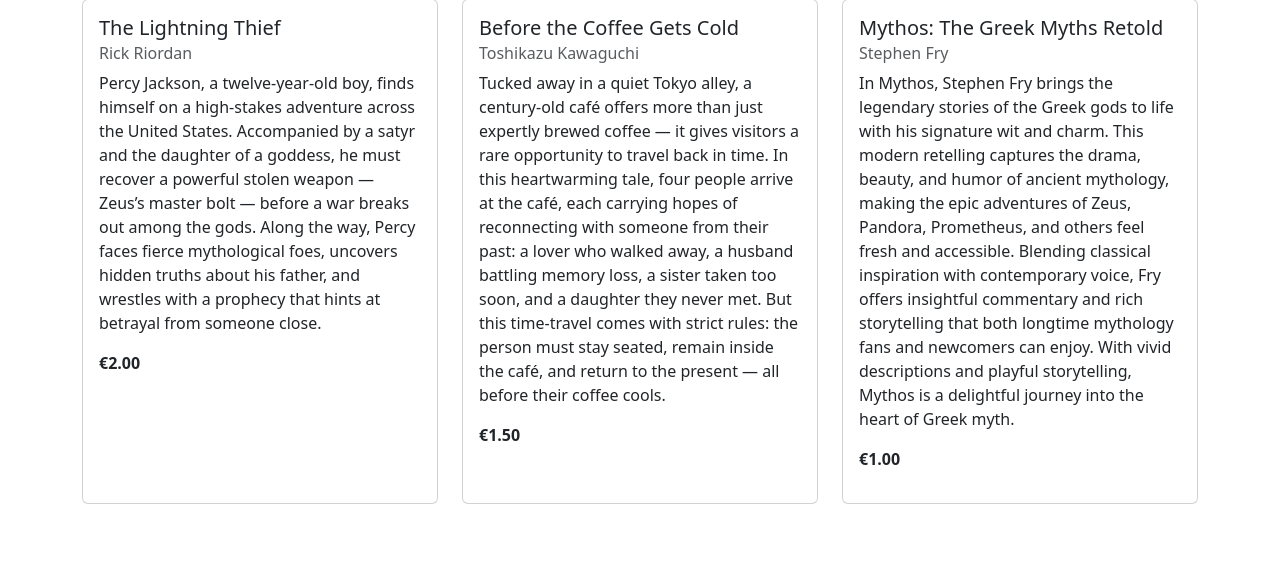
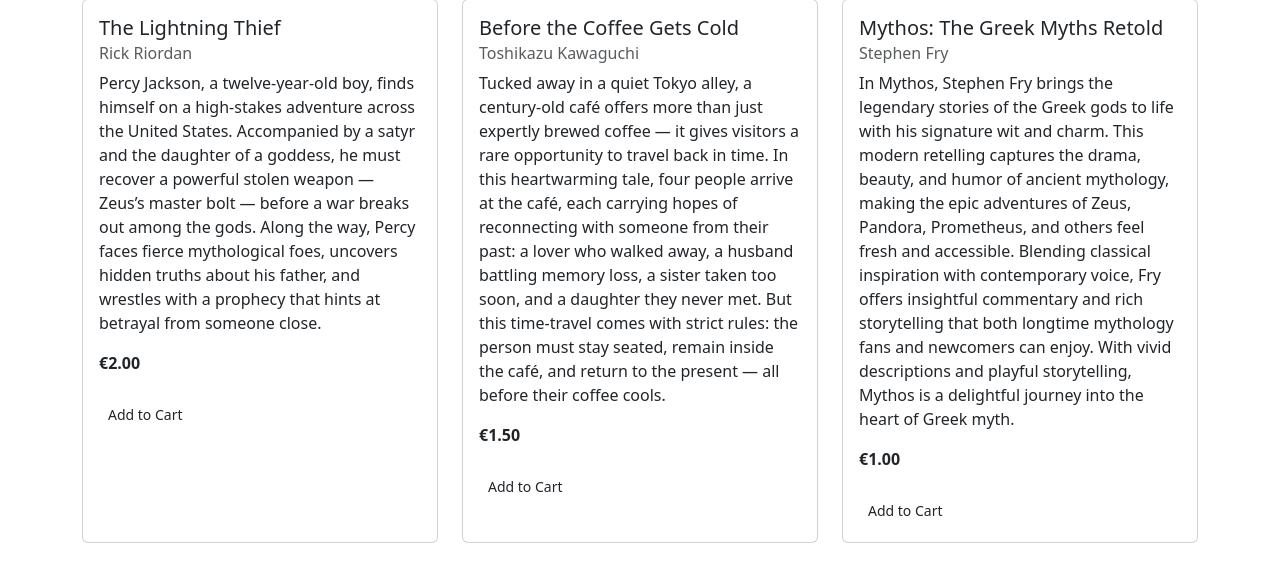
Before and after one commit to jrxmae/ebook-store, a Django app: page / in a window 1280 px wide. Shown: the part 121-703 px from the top of the page. Run offline with Django 5.2, Linux system fonts and the light colour scheme; data comes from the database, SQL or seed files in the repository; both versions use the stored data as it was after the commit; some libraries are stand-ins or nearby versions.

Commit message:
Implement add to cart functionality and display session cart contents

```diff
--- a/store/templates/store/book_list.html
+++ b/store/templates/store/book_list.html
@@ -7,7 +7,7 @@
     <meta name="viewport" content="width=device-width, initial-scale=1.0">
     <title>EchoReads - eBook Store</title>
     <!-- Bootstrap CSS CDN -->
-     <link href="https://cdn.jsdelivr.net/npm.bootstrap@5.3.0/dist/css/bootstrap.min.css" rel="stylesheet">
+     <link rel="stylesheet" href="https://cdn.jsdeliver.net/npm/bootstrap@5.3.0/dist/css/bootstrap.min.css">
 </head>
 <body>
 <div class="container py-5">
@@ -26,6 +26,12 @@
                     <h6 class="card-subtitle text-muted mb-2">{{ book.author }}</h6>
                     <p class="card-text">{{ book.description }}</p>
                     <p class="fw-bold">€{{ book.price }}</p>
+
+                    <!-- FOrm to add the book to the cart -->
+                    <form action="{% url 'add_to_cart' book.id %}" method="post">
+                        {% csrf_token %}
+                        <button type="submit" class="btn brn-primary btn-sm mt-2">Add to Cart</button>
+                    </form>
                 </div>
             </div>
         </div>
--- a/store/urls.py
+++ b/store/urls.py
@@ -3,4 +3,9 @@ from . import views
 
 urlpatterns = [
     path('', views.book_list, name='book_list'),
+    # URL to handle adding books to the cart
+    path('add-to-cart/<int:book_id>/', views.add_to_cart, name='add_to_cart'),
+    # URL route to view the shopping cart page
+    path('cart/', views.view_cart, name='view_cart'),
+
 ]
--- a/store/views.py
+++ b/store/views.py
@@ -1,7 +1,50 @@
-from django.shortcuts import render
+from django.shortcuts import render, get_object_or_404, redirect
 from .models import Book
 
 # Create your views here.
 def book_list(request):
     books = Book.objects.all()
     return render(request, 'store/book_list.html', {'books': books})
+
+# View to display the user's shopping cart
+def view_cart(request):
+    # Get the current cart data from the session (or an empty dict if none exists)
+    cart = request.session.get('cart', {})
+    cart_items = [] # Will hold detailed book info for each item in the cart
+    total = 0 # Will track the overall cart total
+
+    # Loop through each book ID and quantity in the session cart
+    for book_id, quantity in cart.items():
+        try:
+            book = Book.objects.get(id=book_id) # Get the Book instance from the database
+        except Book.DoesNotExist:
+            continue # Skip if book was deleted
+        subtotal = book.price * quantity # Calculate subtotal for this item
+
+        # Append a dictionary with book info, quantity and subtotal to the cart_items list
+        cart_items.append({
+            'book': book,
+            'quantity': quantity,
+            'subtotal': subtotal,
+        })
+
+        total += subtotal # Add to the overall total
+
+    # Render the cart page and pass the cart items and total as context
+    return render(request, 'store/cart.html', {
+        'cart_items': cart_items,
+        'total': total
+    })
+
+# View to handle adding a book to the shopping cart
+def add_to_cart(request, book_id):
+    book = get_object_or_404(Book, id=book_id)
+    cart = request.session.get('cart', {})
+
+    if str(book_id) in cart:
+        cart[str(book_id)] += 1
+    else:
+        cart[str(book_id)] = 1
+
+    request.session['cart'] = cart
+    return redirect('book_list')
```
Also changed, not shown: store/templates/store/cart.html (added, +47 -0 lines), db.sqlite3.
